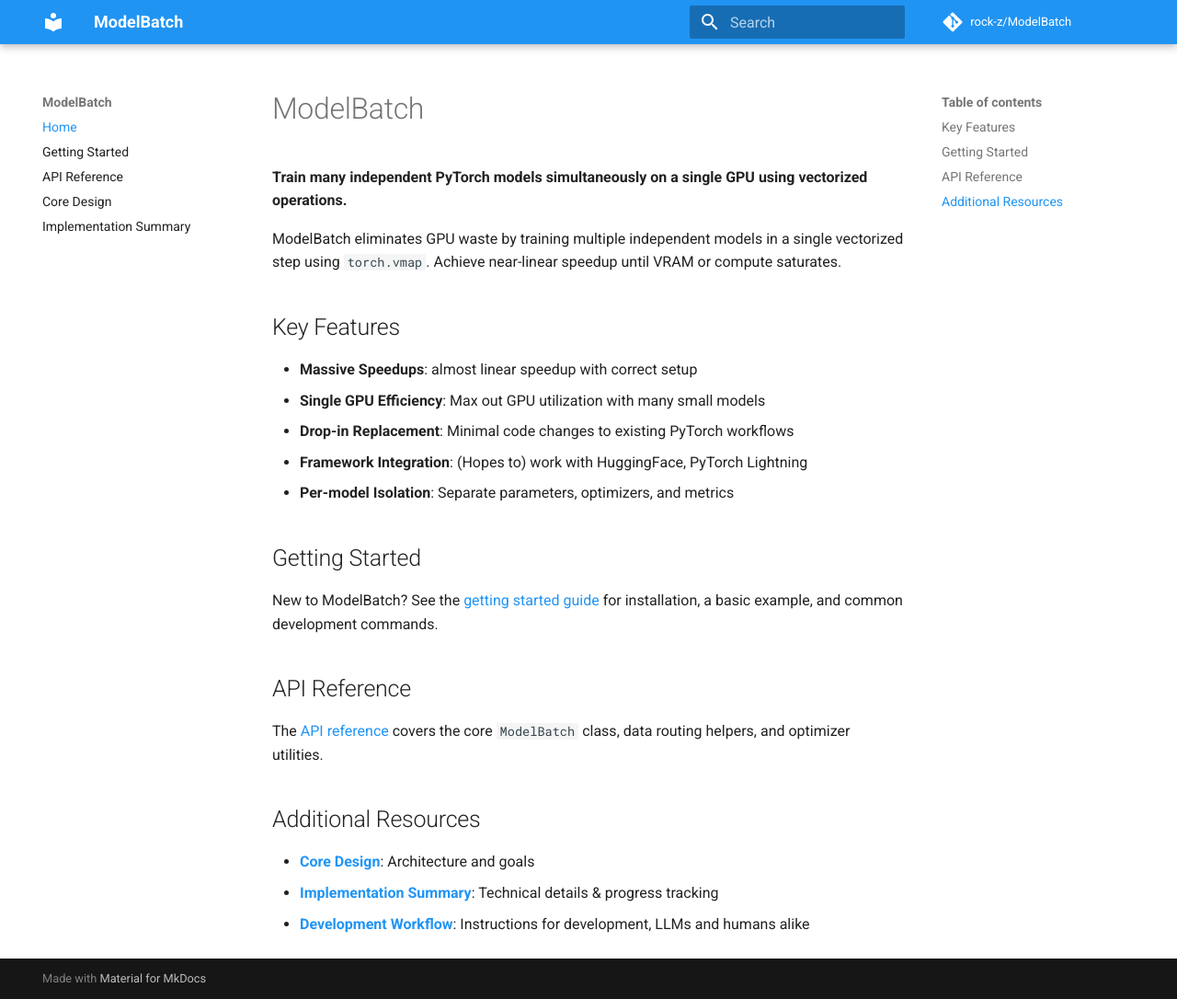
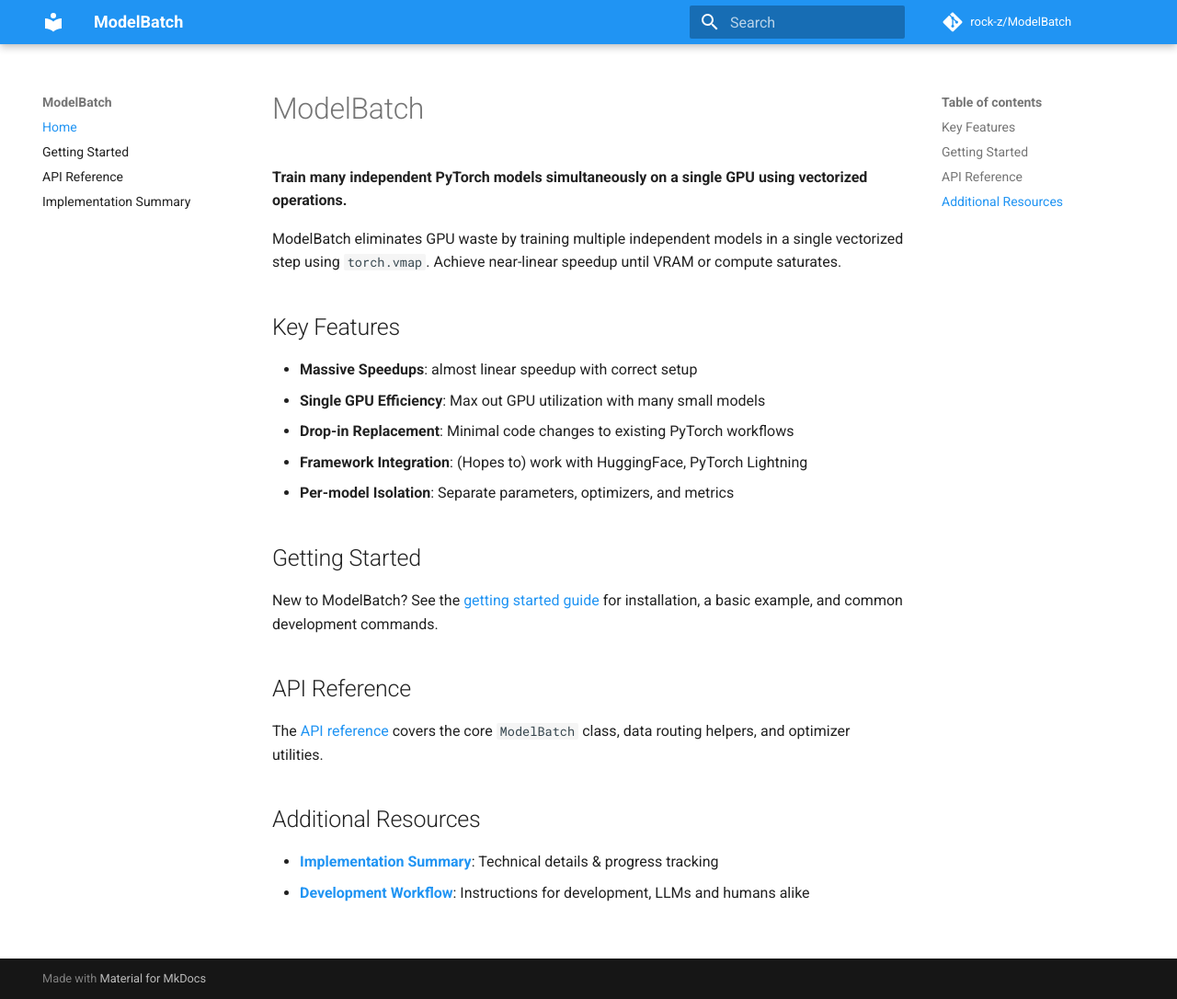
Before and after one commit to Rock-Z/ModelBatch, an MkDocs documentation site: the page built from docs/index.md, in a window 1280 px wide and 1086 px high. Shown: the whole window at 92% size. Built offline with MkDocs 1.6.1 and Material for MkDocs 9.7.7, drawn with Linux system fonts in a browser that asks for light colours; comment, search, counter and statistics services are not loaded.

Commit message:
update docs and workflow

```diff
--- a/docs/index.md
+++ b/docs/index.md
@@ -23,6 +23,5 @@
 
 ## Additional Resources
 
-- **[Core Design](design.md)**: Architecture and goals
 - **[Implementation Summary](IMPLEMENTATION_SUMMARY.md)**: Technical details & progress tracking
 - **[Development Workflow](https://github.com/rock-z/ModelBatch/blob/main/AGENTS.md)**: Instructions for development, LLMs and humans alike
--- a/mkdocs.yml
+++ b/mkdocs.yml
@@ -23,7 +23,6 @@
   - Home: index.md
   - Getting Started: getting_started.md
   - API Reference: api.md
-  - Core Design: design.md
   - Implementation Summary: IMPLEMENTATION_SUMMARY.md
 
 markdown_extensions:
```
Also changed, not shown: 1 other file.
